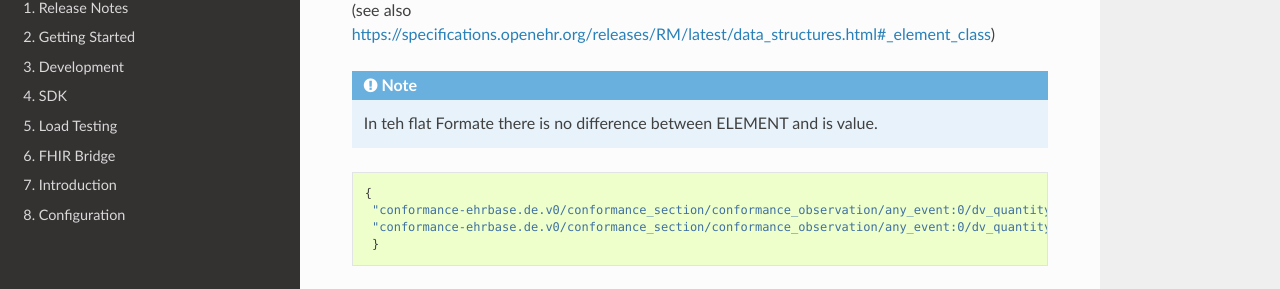
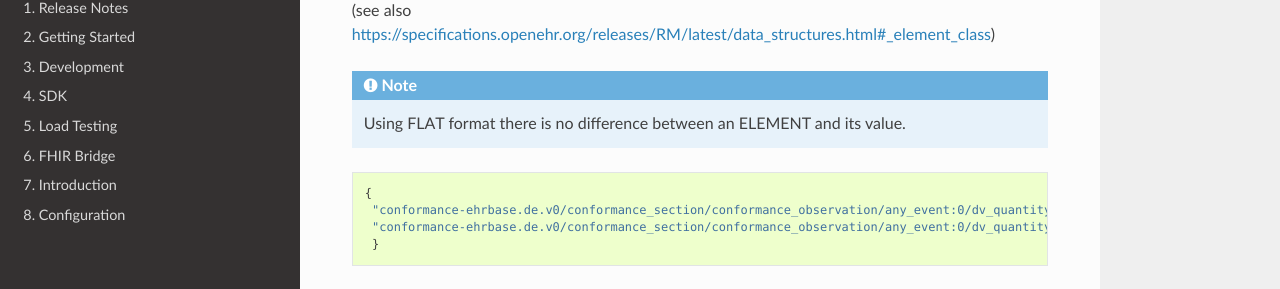
Before and after one commit to ehrbase/documentation, a Sphinx documentation site: the page built from source/09_flat/01_data_types/index.rst, in a window 1280 px wide and 900 px high, scrolled down 8852 px. Shown: the part 144-433 px from the top of the window. Built offline with Sphinx 7.4.7 and the Read the Docs theme 2.0.0, drawn with Linux system fonts in a browser that asks for light colours; formulas are drawn with MathJax 3; pages that are not in the unit, such as notebooks, are missing from menus.

Commit message:
fix review
see CDR-110

```diff
--- a/source/09_flat/01_data_types/index.rst
+++ b/source/09_flat/01_data_types/index.rst
@@ -511,7 +511,7 @@ ELEMENT
 -------
 (see also https://specifications.openehr.org/releases/RM/latest/data_structures.html#_element_class)
 
-.. note:: In teh flat Formate there is no difference between ELEMENT and is value.
+.. note:: Using FLAT format there is no difference between an ELEMENT and its value.
 
 .. code-block:: javascript
 
@@ -1872,7 +1872,7 @@ DV_INTERVAL
 +====================+============+====================+===========+============================================+
 | /lower             | T          | lower              | no        |                                            |
 +--------------------+------------+--------------------+-----------+--------------------------------------------+
-| upper              | T          | upper              | no        |                                            |
+| /upper             | T          | upper              | no        |                                            |
 +--------------------+------------+--------------------+-----------+--------------------------------------------+
 | \|lower_unbounded  | BOOLEAN    | \|lower_unbounded  | no        | defaults to false. only in output if true  |
 +--------------------+------------+--------------------+-----------+--------------------------------------------+
```
